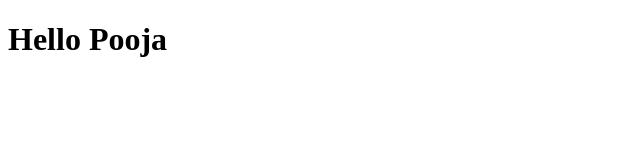
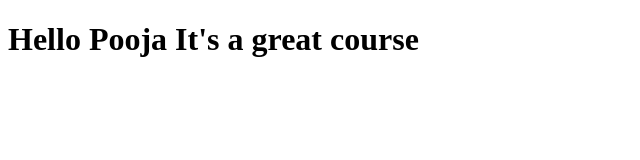
Before and after one commit to PoojaAmolDeshmukh/coursera-test, a plain HTML site: page site/index.html in a window 1280 px wide. Shown: the whole page, without its empty margins (0-640 px from the left). Drawn offline with Linux system fonts and the light colour scheme.

Commit message:
Small Addition page.

```diff
--- a/site/index.html
+++ b/site/index.html
@@ -4,7 +4,7 @@
 		<title>Hello Coursera!!!</title>
 </head>
 <body>
-<h1>Hello Pooja</h1>
+<h1>Hello Pooja It's a great course</h1>
 
 
 </body>
```
